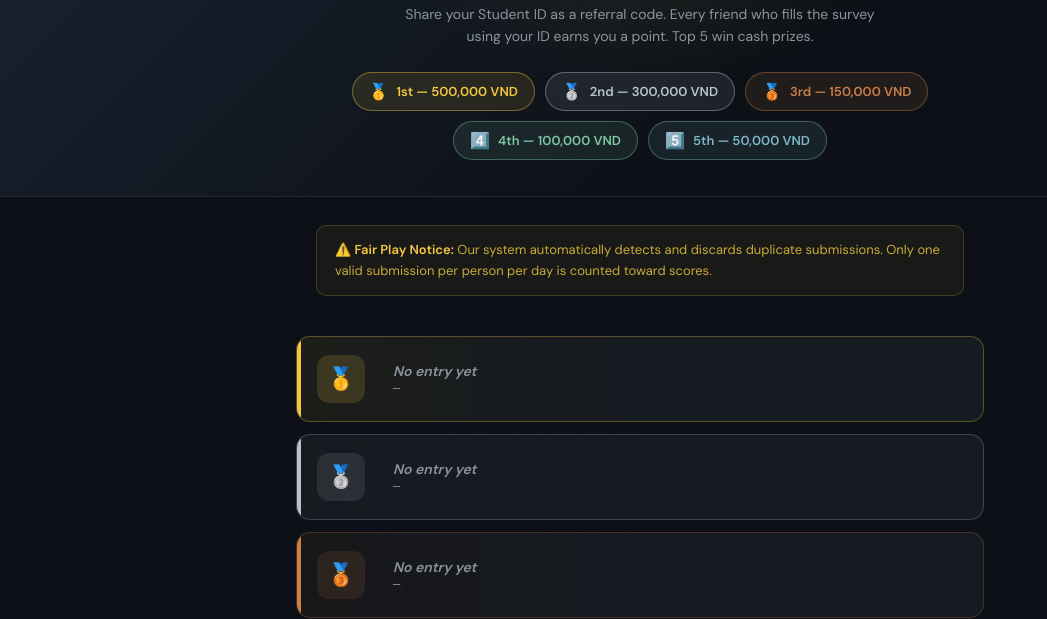
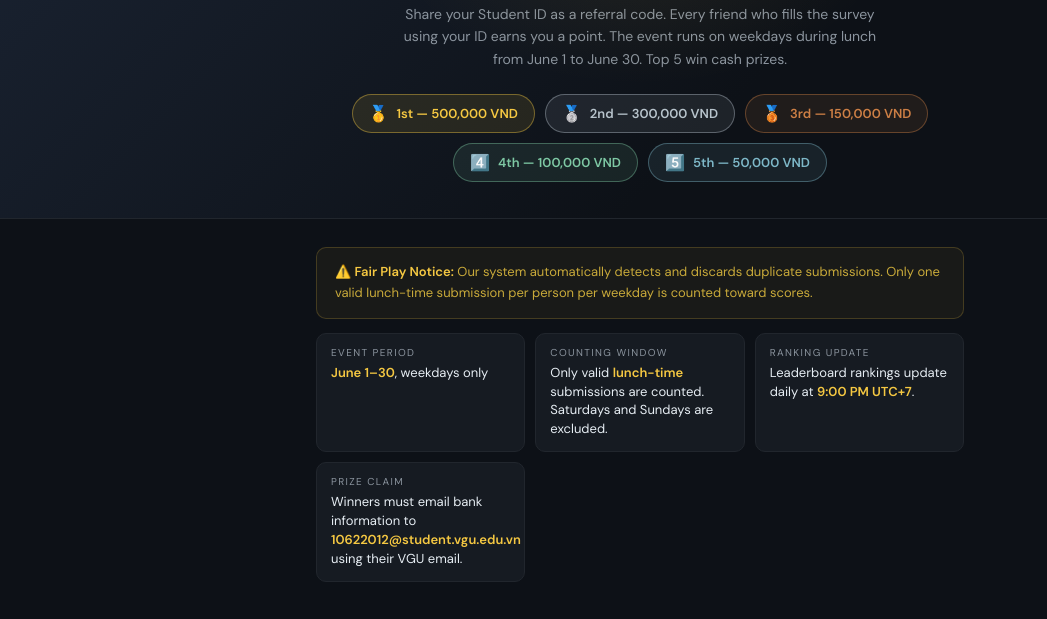
Before and after one commit to Sylsatra/VGU_Canteen_Ranking, a plain HTML site: page index.html in a window 1280 px wide. Shown: the part 153-772 px from the top of the page, without its empty margins (0-1047 px from the left). Drawn offline with Linux system fonts and the light colour scheme.

Commit message:
Revise event details and prize information in index.html
Updated event details and prize claim information in the hero section and added a new event details section.

```diff
--- a/index.html
+++ b/index.html
@@ -3,7 +3,7 @@
 <head>
 <meta charset="UTF-8">
 <meta name="viewport" content="width=device-width, initial-scale=1.0">
-<title>VGU Canteen Survey — Referral Leaderboard</title>
+<title>VGU Canteen Survey - Referral Leaderboard</title>
 <link href="https://fonts.googleapis.com/css2?family=Bebas+Neue&family=DM+Sans:wght@400;500;600&display=swap" rel="stylesheet">
 <style>
   :root {
@@ -116,6 +116,36 @@
     line-height: 1.6;
   }
   .notice-box strong { color: var(--gold); }
+
+  .event-details {
+    max-width: 680px;
+    margin: 14px auto 0;
+    padding: 0 16px;
+  }
+  .event-details-grid {
+    display: grid;
+    grid-template-columns: repeat(auto-fit, minmax(180px, 1fr));
+    gap: 10px;
+  }
+  .event-detail {
+    background: var(--surface);
+    border: 1px solid var(--border);
+    border-radius: 10px;
+    padding: 12px 14px;
+  }
+  .event-detail-label {
+    font-size: 10px;
+    letter-spacing: 1.4px;
+    text-transform: uppercase;
+    color: var(--muted);
+    margin-bottom: 5px;
+  }
+  .event-detail-value {
+    font-size: 13px;
+    color: var(--text);
+    line-height: 1.45;
+  }
+  .event-detail-value strong { color: var(--gold); }
 
   /* ── MAIN LAYOUT ── */
   .container {
@@ -307,7 +337,7 @@
 <div class="hero">
   <div class="hero-eyebrow">VGU Canteen AI Study</div>
   <h1>REFERRAL <span>BOARD</span></h1>
-  <p class="hero-sub">Share your Student ID as a referral code. Every friend who fills the survey using your ID earns you a point. Top 5 win cash prizes.</p>
+  <p class="hero-sub">Share your Student ID as a referral code. Every friend who fills the survey using your ID earns you a point. The event runs on weekdays during lunch from June 1 to June 30. Top 5 win cash prizes.</p>
 
   <div class="prizes-strip">
     <div class="prize-chip p1"><span class="medal">🥇</span> 1st — 500,000 VND</div>
@@ -321,7 +351,29 @@
 <!-- FAIRNESS NOTICE -->
 <div class="notice">
   <div class="notice-box">
-    <strong>⚠️ Fair Play Notice:</strong> Our system automatically detects and discards duplicate submissions. Only one valid submission per person per day is counted toward scores.
+    <strong>⚠️ Fair Play Notice:</strong> Our system automatically detects and discards duplicate submissions. Only one valid lunch-time submission per person per weekday is counted toward scores.
+  </div>
+</div>
+
+<!-- EVENT DETAILS -->
+<div class="event-details">
+  <div class="event-details-grid">
+    <div class="event-detail">
+      <div class="event-detail-label">Event Period</div>
+      <div class="event-detail-value"><strong>June 1–30</strong>, weekdays only</div>
+    </div>
+    <div class="event-detail">
+      <div class="event-detail-label">Counting Window</div>
+      <div class="event-detail-value">Only valid <strong>lunch-time</strong> submissions are counted. Saturdays and Sundays are excluded.</div>
+    </div>
+    <div class="event-detail">
+      <div class="event-detail-label">Ranking Update</div>
+      <div class="event-detail-value">Leaderboard rankings update daily at <strong>9:00 PM UTC+7</strong>.</div>
+    </div>
+    <div class="event-detail">
+      <div class="event-detail-label">Prize Claim</div>
+      <div class="event-detail-value">Winners must email bank information to <strong>10622012@student.vgu.edu.vn</strong> using their VGU email.</div>
+    </div>
   </div>
 </div>
 
@@ -352,14 +404,14 @@
     <div class="how-card">
       <div class="how-icon">🏆</div>
       <h3>Win Cash Prizes</h3>
-      <p>Top 5 on the leaderboard at the end of the study period receive cash rewards.</p>
+      <p>Top 5 on the leaderboard at the end of the study period receive cash rewards. Winners must claim prizes by emailing bank information from their VGU email.</p>
     </div>
   </div>
 </div>
 
 <div class="updated-bar">
   <span class="live-dot"></span>
-  Scores update daily after data verification &nbsp;·&nbsp; Last updated: <span id="lastUpdated">—</span>
+  Rankings update daily at 9:00 PM UTC+7 after data verification &nbsp;·&nbsp; Last updated: <span id="lastUpdated">—</span>
 </div>
 
 <script>
```
